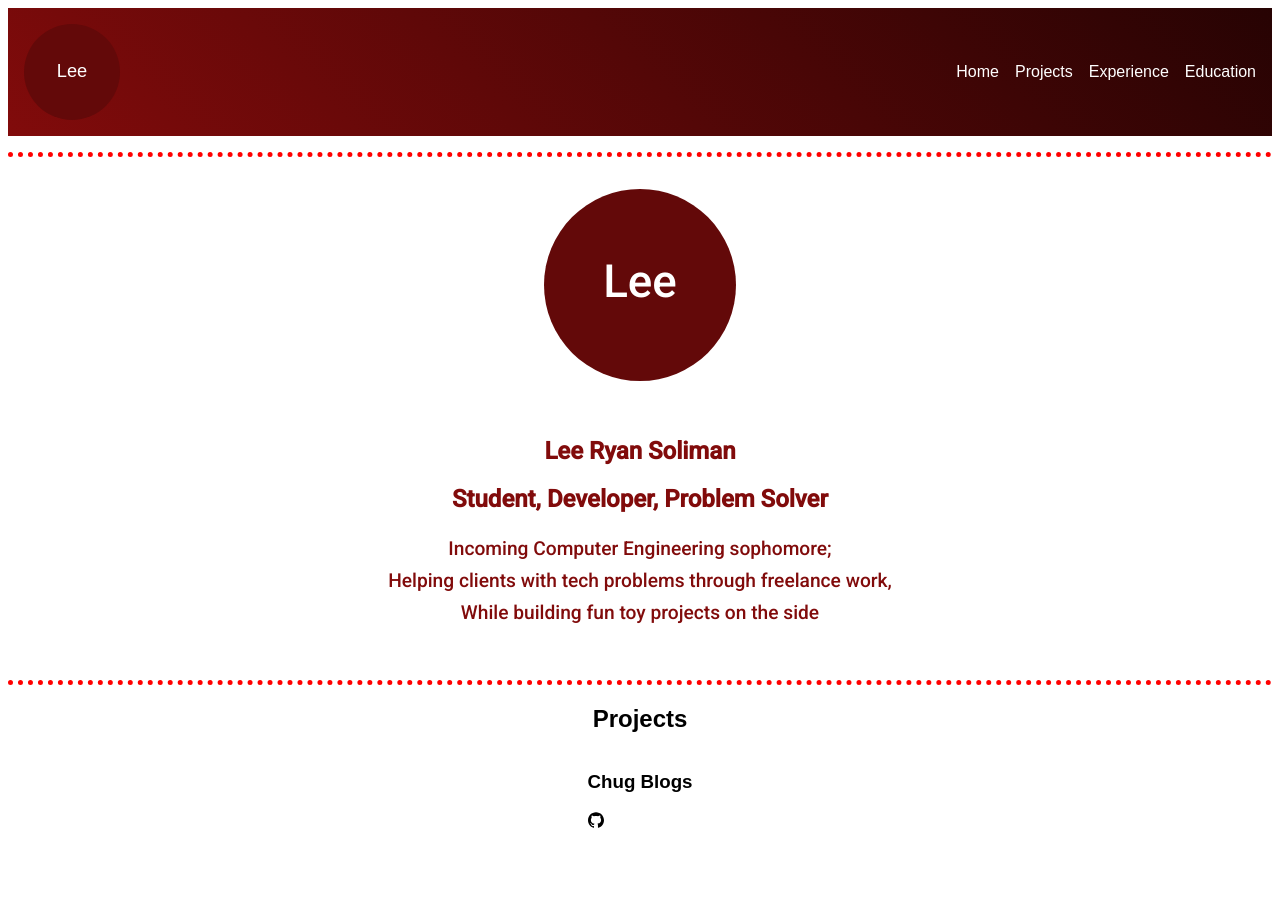
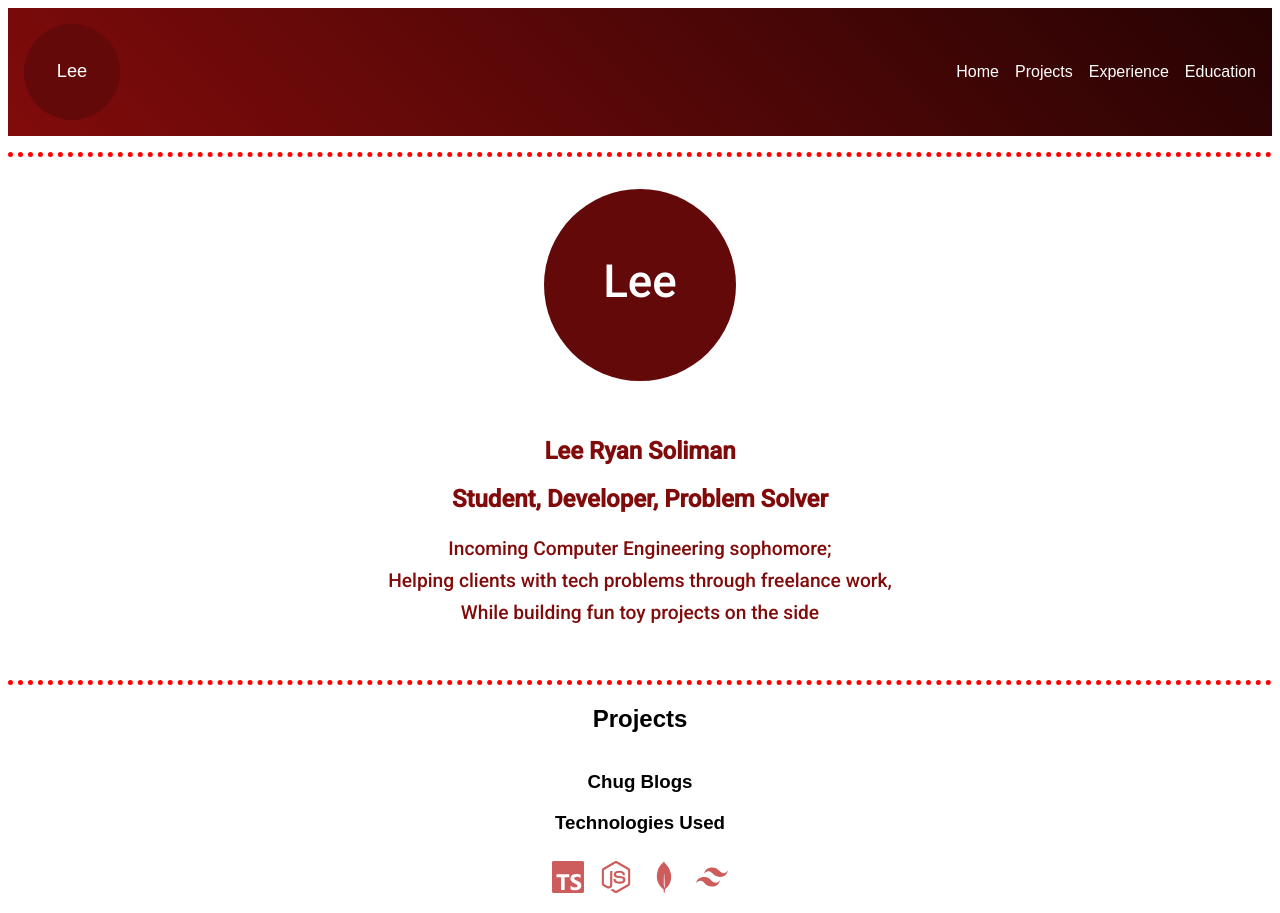
Before and after one commit to ryesgit/portfolio, a React (Vite) app: page / in a window 1280 px wide. Before the commit the page ends 840 px from the top, so only its background shows below. Built offline with nearby package versions, Linux system fonts and the light colour scheme; the HTML template or start-up script is replaced by a standard one; a web font is replaced by a local one.

Commit message:
Add techonologies used icons per project

```diff
--- a/src/pages/Home/components/Projects/data/projects.tsx
+++ b/src/pages/Home/components/Projects/data/projects.tsx
@@ -1,6 +1,6 @@
 import { cb1, cb2, cb3, cb4, cb5 } from "./chugBlogsImages";
-import { SiGithub } from "react-icons/si";
 import { ReactNode } from "react";
+import { SiMongodb, SiNodedotjs, SiTailwindcss, SiTypescript } from "react-icons/si";
 
 interface project {
     name: string,
@@ -10,7 +10,7 @@ interface project {
 
 const projects: project[] = [{
     name: "Chug Blogs",
-    technologiesUsed: [<SiGithub />],
+    technologiesUsed: [<SiTypescript />, <SiNodedotjs />, <SiMongodb />, <SiTailwindcss />],
     projectImages: [cb1, cb2, cb3, cb4, cb5]
 }]
 
--- a/src/pages/Home/components/Projects/index.tsx
+++ b/src/pages/Home/components/Projects/index.tsx
@@ -1,3 +1,4 @@
+import RedIcon from "../../../../components/ui/RedIcon/index";
 import projects from "./data/projects";
 
 const Projects = () => {
@@ -8,12 +9,15 @@ const Projects = () => {
       {
         projects.map((project) => {
           return (
-            <div key={project.name}>
+            <div key={project.name} style={{textAlign: "center"}}>
               <h3>{project.name}</h3>
+              <h3>Technologies Used</h3>
               {
                 project.technologiesUsed.map((technology, index) => {
                   return (
-                    <span key={index}>{technology}</span>
+                    <span key={index}>{
+                      <RedIcon Icon={technology}/>
+                    }</span>
                   )
                 })
               }
```
Also changed, not shown: src/components/ui/RedIcon/index.tsx (added, +15 -0 lines).
